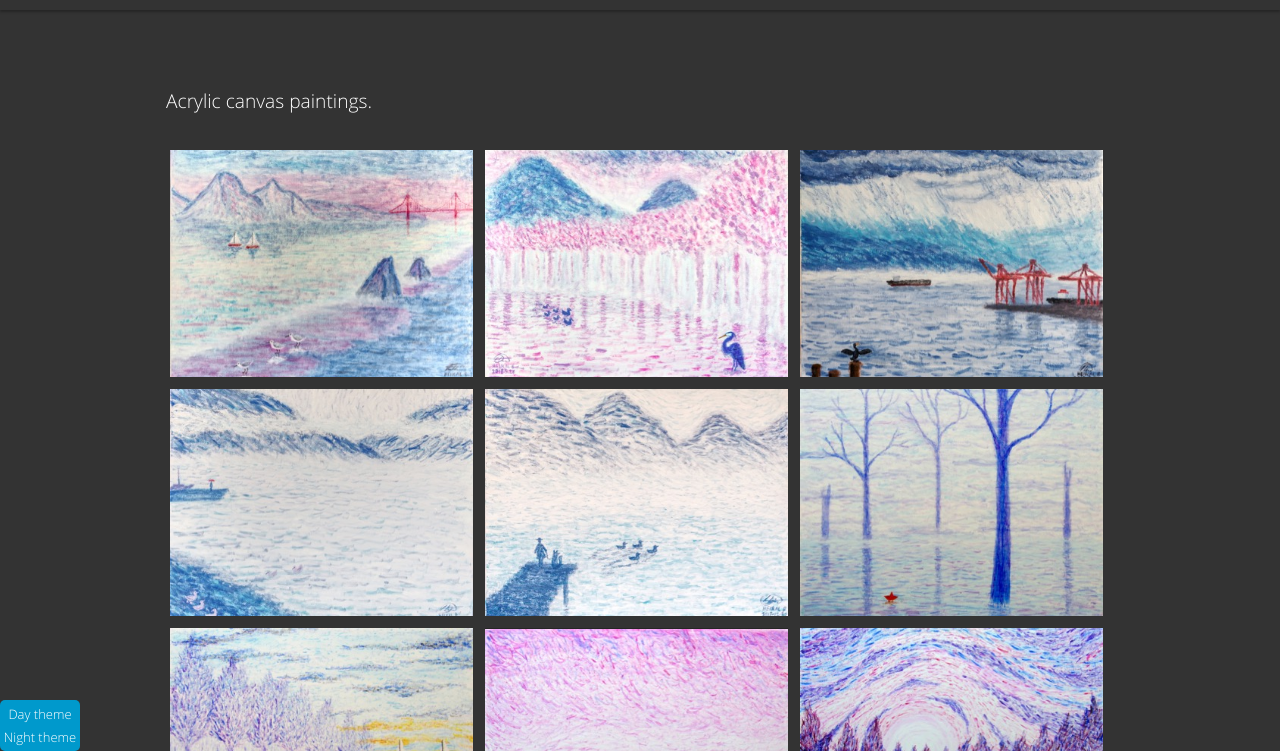
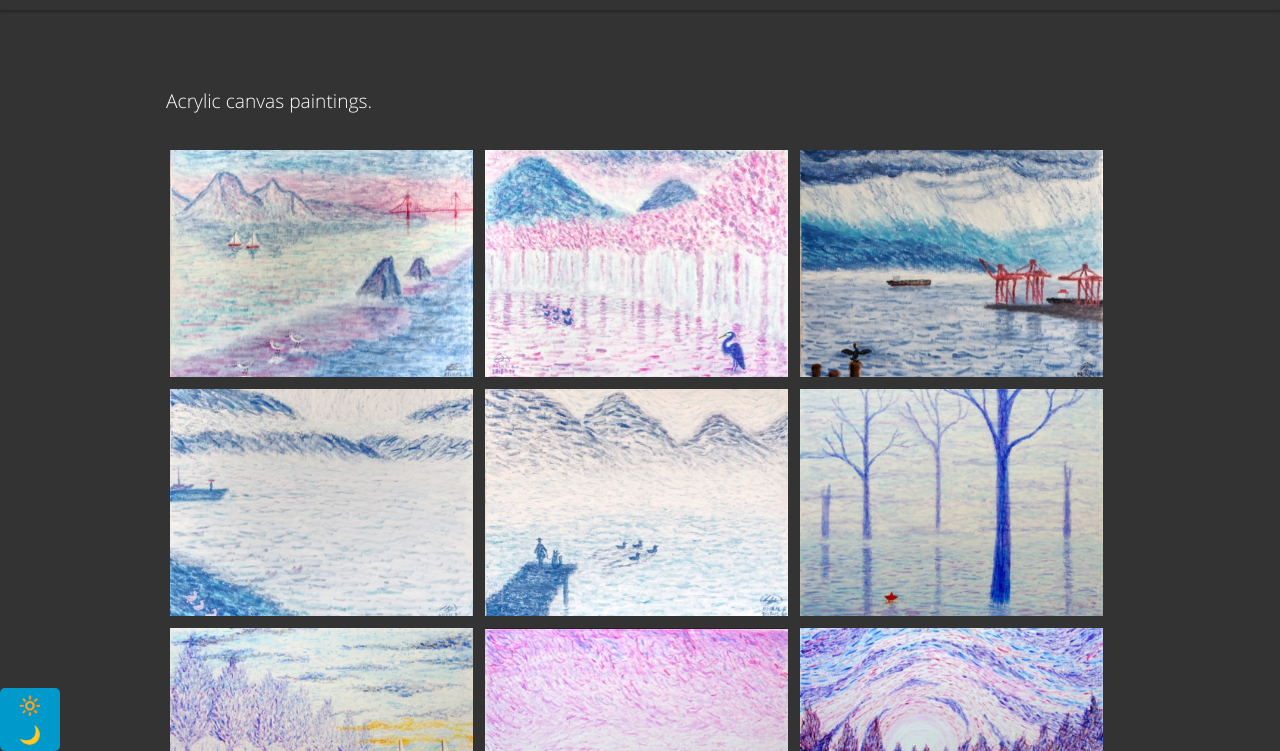
Before and after one commit to heikalb/hb, a plain HTML site: page art.html in a window 1280 px wide. Shown: the part 49-800 px from the top of the page. Drawn offline with Linux system fonts and the light colour scheme.

Commit message:
changed theme buttons

```diff
--- a/art.html
+++ b/art.html
@@ -241,10 +241,10 @@
 
 		<div id = 'theme-button-panel'>
 			<div id = 'light-theme-button'>
-				<p>Day theme</p>
+				<p>🔆</p>
 			</div>
 			<div id = 'dark-theme-button'>
-				<p>Night theme</p>
+				<p>🌙</p>
 			</div>
 		</div>
 
--- a/main.css
+++ b/main.css
@@ -394,7 +394,7 @@ form #submit-button {
 
 #theme-button-panel {
     background: #09c;
-    width: 80px;
+    width: 60px;
     position: fixed;
     left: 0;
     bottom: 0;
@@ -409,7 +409,7 @@ form #submit-button {
 
 #theme-button-panel p {
     color: #fff;
-    font-size: small;
+    font-size: large;
     text-align: center;
     margin: 5px 0
 }
```
Also changed, not shown: birds.html (+2 -2 lines), contact.html (+2 -2 lines), index.html (+2 -2 lines), madison.html (+2 -2 lines), other.html (+2 -2 lines), waterfowls.html (+2 -2 lines).
